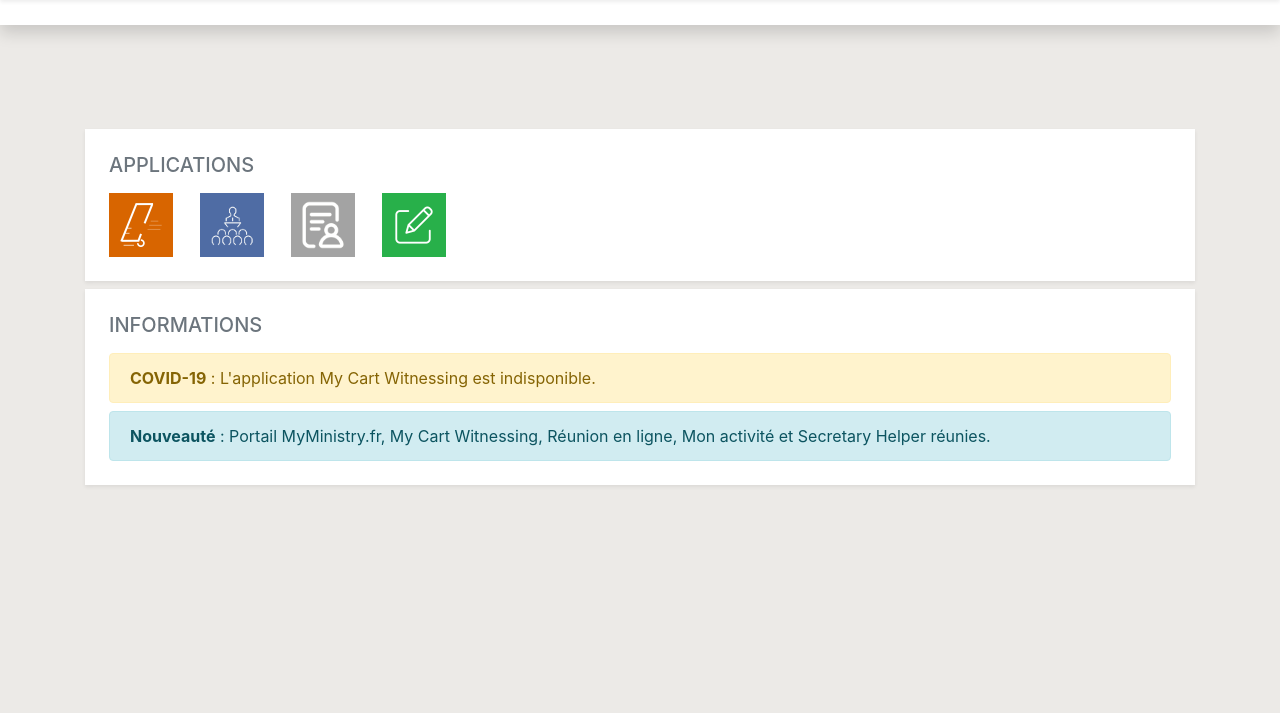
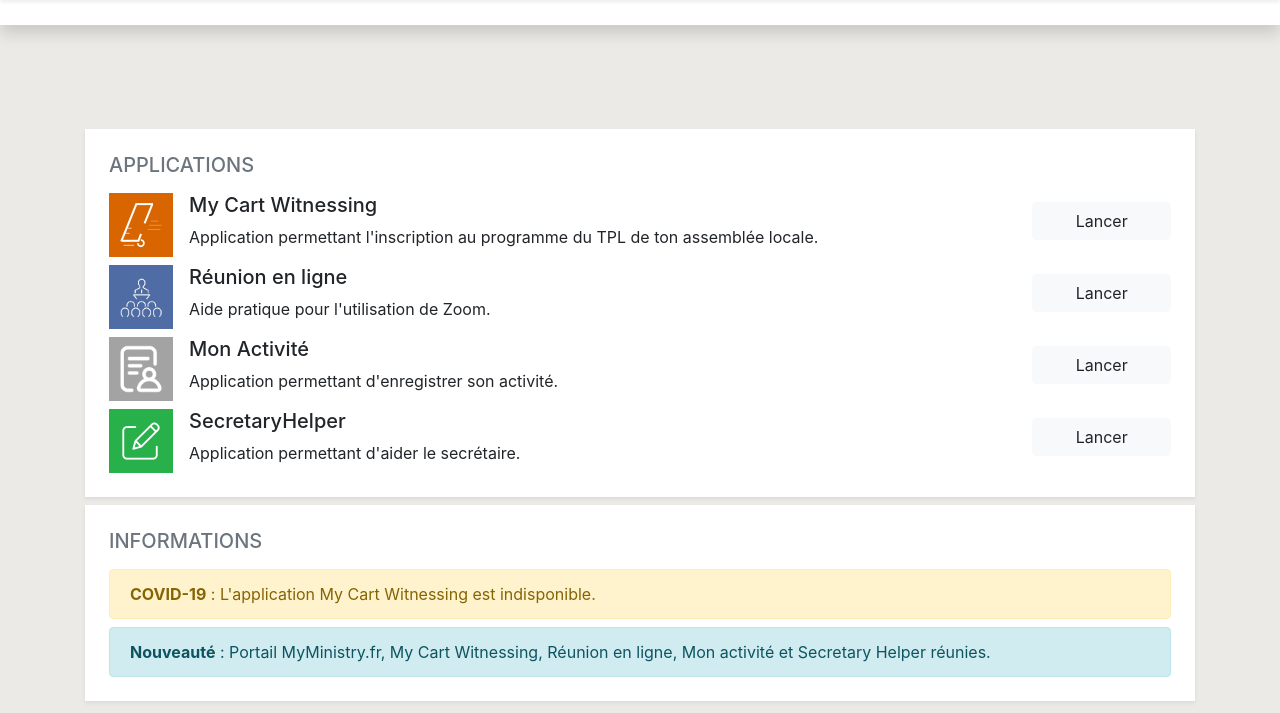
Before and after one commit to geomtech/MyMinistry, a Flask app: page / in a window 1280 px wide. Shown: the part 64-777 px from the top of the page. Run offline with Flask 2, Linux system fonts and the light colour scheme; some libraries are stand-ins or nearby versions.

Commit message:
Update homepage.html

```diff
--- a/templates/pages/homepage.html
+++ b/templates/pages/homepage.html
@@ -3,18 +3,60 @@
 {% block content %}
 <div class="content shadow-sm p-4 mb-2">
     <h5 class="title text-muted mb-3">Applications</h5>
-    <div class="row">
-        <div class="col-1">
-            <a href="#"><img src="/static/img/mcw.png" width="64px"/></a>
+    <div class="media py-0">
+        <img src="/static/img/mcw.png" width="64px" class="align-self-start mr-3" alt="...">
+        <div class="media-body">
+            <div class="row">
+                <div class="col">
+                    <h5 class="mt-0">My Cart Witnessing</h5>
+                    <p class="mb-0">Application permettant l'inscription au programme du TPL de ton assemblée locale.</p>
+                </div>
+                <div class="col-2 my-auto">
+                    <a class="btn btn-light w-100" href="https://myministry.fr">Lancer</a>
+                </div>
+            </div>
         </div>
-        <div class="col-1">
-            <a href="#"><img src="/static/img/meeting.jpg" width="64px"/></a>
+    </div>
+    <div class="media py-0 mt-2">
+        <img src="/static/img/meeting.jpg" width="64px" class="align-self-start mr-3" alt="...">
+        <div class="media-body">
+            <div class="row">
+                <div class="col">
+                    <h5 class="mt-0">Réunion en ligne</h5>
+                    <p class="mb-0">Aide pratique pour l'utilisation de Zoom.</p>
+                </div>
+                <div class="col-2 my-auto">
+                    <a class="btn btn-light w-100" href="#">Lancer</a>
+                </div>
+            </div>
         </div>
-        <div class="col-1">
-            <a href="#"><img src="/static/img/ar.png" width="64px" /></a>
+    </div>
+    <div class="media py-0 mt-2">
+        <img src="/static/img/ar.png" width="64px" class="align-self-start mr-3" alt="...">
+        <div class="media-body">
+            <div class="row">
+                <div class="col">
+                    <h5 class="mt-0">Mon Activité</h5>
+                    <p class="mb-0">Application permettant d'enregistrer son activité.</p>
+                </div>
+                <div class="col-2 my-auto">
+                    <a class="btn btn-light w-100" href="#">Lancer</a>
+                </div>
+            </div>
         </div>
-        <div class="col-1">
-            <a href="#"><img src="/static/img/sh.png" width="64px"/></a>
+    </div>
+    <div class="media py-0 mt-2">
+        <img src="/static/img/sh.png" width="64px" class="align-self-start mr-3" alt="...">
+        <div class="media-body">
+            <div class="row">
+                <div class="col">
+                    <h5 class="mt-0">SecretaryHelper</h5>
+                    <p class="mb-0">Application permettant d'aider le secrétaire.</p>
+                </div>
+                <div class="col-2 my-auto">
+                    <a class="btn btn-light w-100" href="#">Lancer</a>
+                </div>
+            </div>
         </div>
     </div>
 </div>
```
